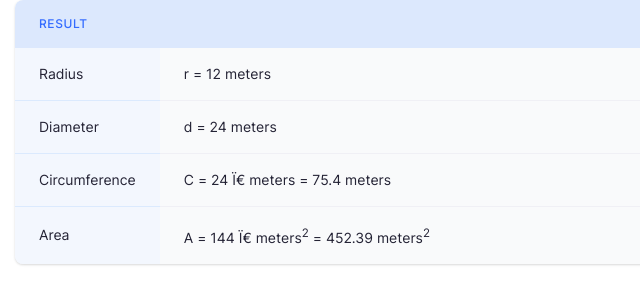
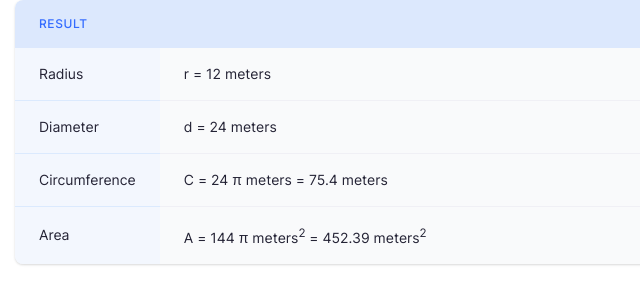
Before and after one commit to together0303/Calculators, a website: page circle-calculator/index.html in a window 1280 px wide. Shown: the top 286 px of the page, 377-1017 px from the left. Drawn offline with Linux system fonts and the light colour scheme; files that its build step writes are made by us from their sources; files whose address does not match are found by name.

Commit message:
fix codec issue

```diff
--- a/circle-calculator/index.html
+++ b/circle-calculator/index.html
@@ -320,11 +320,11 @@
             </tr>
             <tr>
                 <th>Circumference</th>
-                <td>C = <span id="circumference">24 Ï€ meters = 75.4 meters</span></td>
+                <td>C = <span id="circumference">24 π meters = 75.4 meters</span></td>
             </tr>
             <tr>
                 <th>Area</th>
-                <td>A = <span id="area">144 Ï€ meters<sup>2</sup> = 452.39 meters<sup>2</sup></span>
+                <td>A = <span id="area">144 π meters<sup>2</sup> = 452.39 meters<sup>2</sup></span>
                 </td>
             </tr>
             </tbody>
```
Also changed, not shown: cylinder-volume-calculator/index.html (+1 -1 lines), z-score-calculator/index.html (+2 -2 lines).
